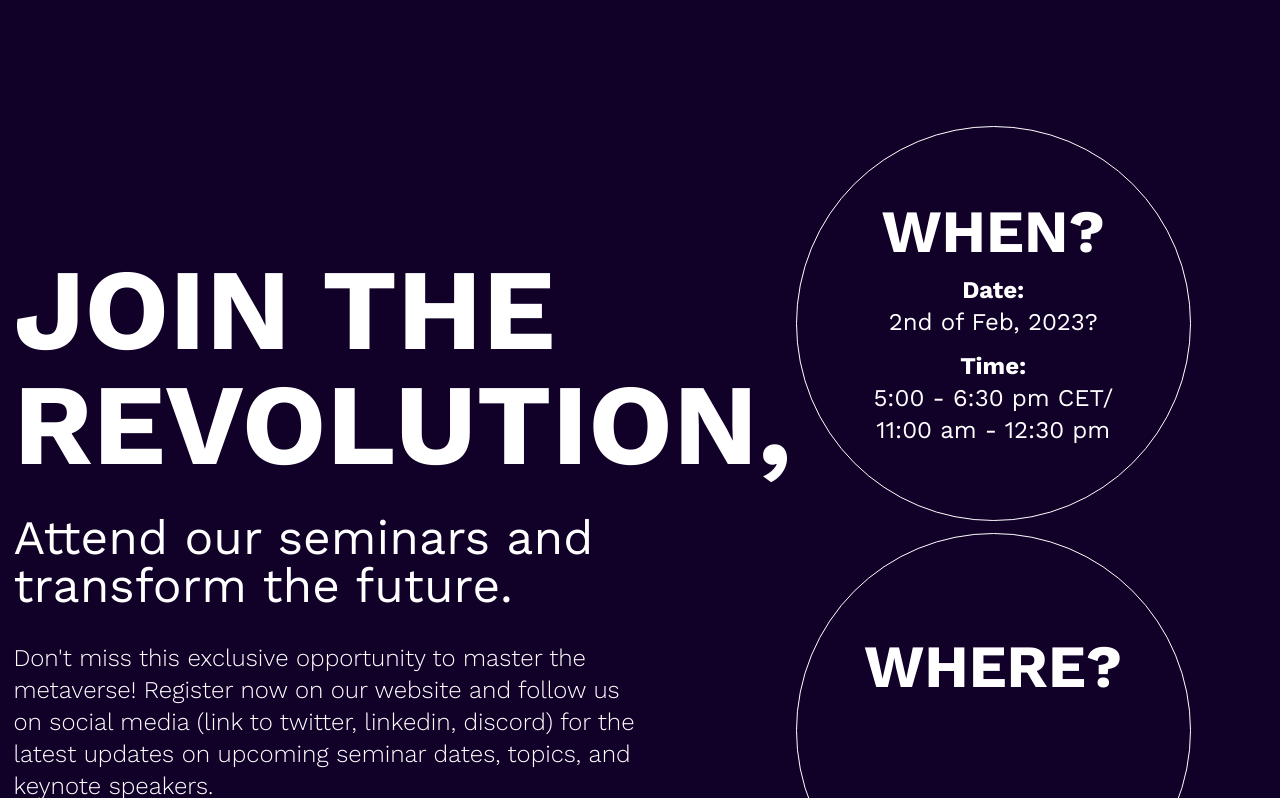
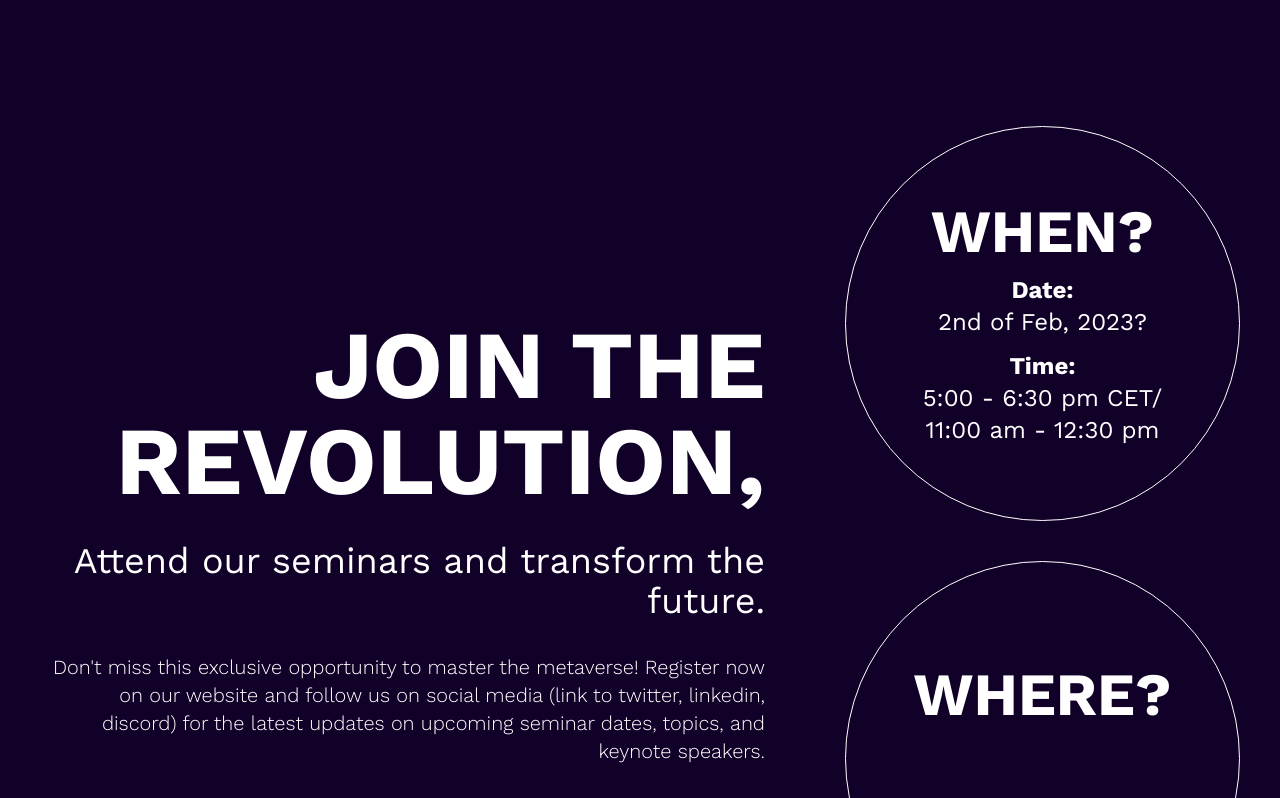
Before and after one commit to metagamehub/centauri, a Next.js app: page /education in a window 1280 px wide. Shown: the part 1922-2720 px from the top of the page. Built offline with nearby package versions, Linux system fonts and the light colour scheme.

Commit message:
responsive invitation and keyfeature on education view

```diff
--- a/sections/education/invitation.section.tsx
+++ b/sections/education/invitation.section.tsx
@@ -11,13 +11,13 @@ const CircleCard = ({ title, children }: { title: string, children: React.ReactN
 
 const Invitation = () => {
   return (
-    <div className='relative flex justify-center items-center gap-20'>
-      <div className="w-1/2">
-        <h2 className='text-[115px] font-bold leading-none'>JOIN THE REVOLUTION,</h2>
-        <p className="text-5xl my-8">Attend our seminars and transform the future.</p>
-        <p className="text-2xl font-light">Don't miss this exclusive opportunity to master the metaverse! Register now on our website and follow us on social media (link to twitter, linkedin, discord) for the latest updates on upcoming seminar dates, topics, and keynote speakers.</p>
+    <div className='relative flex flex-col xl:flex-row justify-around items-center gap-20'>
+      <div className="xl:w-2/3 flex flex-col justify-center xl:items-end text-center xl:text-right">
+        <h2 className='text-5xl sm:text-6xl lg:text-8xl 2xl:text-[115px] font-bold leading-none'>JOIN THE REVOLUTION,</h2>
+        <p className="text-2xl sm:text-4xl 2xl:text-5xl my-8">Attend our seminars and transform the future.</p>
+        <p className="text-base sm:text-xl 2xl:text-2xl font-light">Don't miss this exclusive opportunity to master the metaverse! Register now on our website and follow us on social media (link to twitter, linkedin, discord) for the latest updates on upcoming seminar dates, topics, and keynote speakers.</p>
       </div>
-      <div className='w-1/2 flex flex-col justify-center items-center gap-3'>
+      <div className='xl:w-1/3 flex flex-col justify-center items-start gap-10 scale-75 sm:scale-100'>
         <CircleCard title="WHEN?">
           <div className="my-3 text-2xl">
             <h3 className="font-bold">Date:</h3>
--- a/sections/education/keyfeature.section.tsx
+++ b/sections/education/keyfeature.section.tsx
@@ -11,12 +11,12 @@ const KeyFeatures = () => {
   ]
 
   return (
-    <div className='relative flex justify-center items-center bg-blured p-20 gap-20'>
-      <div className="absolute w-[181px] h-[181px] bg-blured-floating rounded-full -top-[90px] left-10 flex justify-center items-center">
+    <div className='relative flex flex-col lg:flex-row justify-center items-center bg-blured p-20 gap-20 min-w-[500px]'>
+      <div className="absolute w-[181px] h-[181px] bg-blured-floating rounded-full -top-[90px] left-20 flex justify-center items-center">
         <Image src={`/icons/target-shooting.svg`} alt={`shooting target icon`} width={102} height={102} />
       </div>
-      <h2 className='w-1/2 text-6xl font-medium'>Key features of our seminars include:</h2>
-      <ul className='w-1/2 text-2xl font-light list-disc'>
+      <h2 className='lg:w-1/2 pt-10 lg:pt-0 text-6xl font-medium'>Key features of our seminars include:</h2>
+      <ul className='lg:w-1/2 text-2xl font-light list-disc'>
         {featureList.map((feature, index) => <li key={index} className="">{feature}</li>)}
       </ul>
     </div>
```
